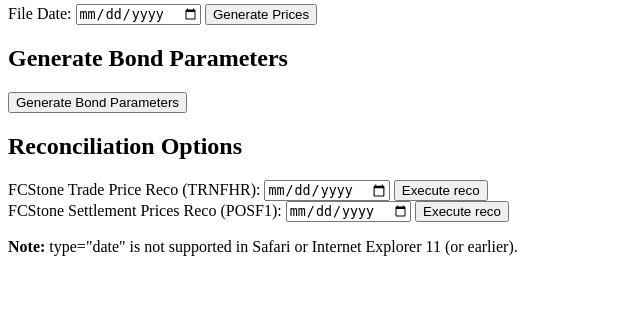
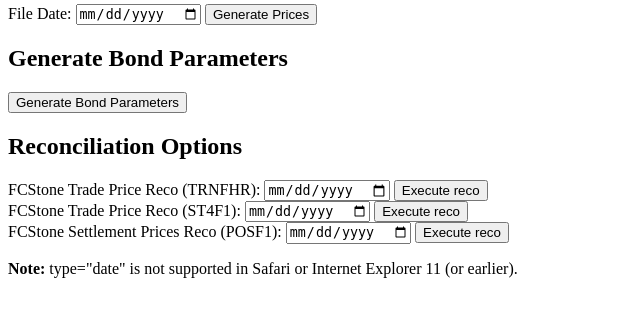
Before and after one commit to lastseenjustnow/flask-demo, a Flask app: page / in a window 1280 px wide. Shown: the part 198-515 px from the top of the page, without its empty margins (0-640 px from the left). Run offline with Flask 2, Linux system fonts and the light colour scheme.

Commit message:
ST4F1 button

```diff
--- a/server.py
+++ b/server.py
@@ -205,10 +205,19 @@
     return render_template('results.html', table=res)
 
 
-@app.route('/reco_fcstone_trade_price', methods=['GET', 'POST'])
-def reco_fcstone_trade_price():
-    data = {"conf": {"to_date": request.form['fcst_trade_price']}}
-    requests.post("http://localhost:8080/api/experimental/dags/Reco_FCStone_trade_price/dag_runs",
+@app.route('/reco_fcstone_trade_price_trnfhr', methods=['GET', 'POST'])
+def reco_fcstone_trade_price_trnfhr():
+    data = {"conf": {"to_date": request.form['fcst_trade_price_trnfhr']}}
+    requests.post("http://localhost:8080/api/experimental/dags/fcstone_trnfhr/dag_runs",
+                  data=json.dumps(data))
+    res = ResultsTable(
+        [ResultInfo("Command has been passed to a server. File will have been delivered to email in a few minutes.")])
+    return render_template('results.html', table=res)
+
+@app.route('/reco_fcstone_trade_price_st4f1', methods=['GET', 'POST'])
+def reco_fcstone_trade_price_st4f1():
+    data = {"conf": {"to_date": request.form['fcst_trade_price_st4f1']}}
+    requests.post("http://localhost:8080/api/experimental/dags/fcstone_st4f1/dag_runs",
                   data=json.dumps(data))
     res = ResultsTable(
         [ResultInfo("Command has been passed to a server. File will have been delivered to email in a few minutes.")])
--- a/templates/index.html
+++ b/templates/index.html
@@ -26,9 +26,14 @@
 
 <h2>Reconciliation Options</h2>
 
-<form method=post action="/reco_fcstone_trade_price">
-    <label for="fcst_trade_price">FCStone Trade Price Reco (TRNFHR):</label>
-    <input type="date" id="fcst_trade_price" name="fcst_trade_price">
+<form method=post action="/reco_fcstone_trade_price_trnfhr">
+    <label for="fcst_trade_price_trnfhr">FCStone Trade Price Reco (TRNFHR):</label>
+    <input type="date" id="fcst_trade_price_trnfhr" name="fcst_trade_price_trnfhr">
+    <input type="submit" name="Execute reco" value="Execute reco">
+</form>
+<form method=post action="/reco_fcstone_trade_price_st4f1">
+    <label for="fcst_trade_price_st4f1">FCStone Trade Price Reco (ST4F1):</label>
+    <input type="date" id="fcst_trade_price_st4f1" name="fcst_trade_price_st4f1">
     <input type="submit" name="Execute reco" value="Execute reco">
 </form>
 <form method=post action="/reco_fcstone_settlement_prices">
```
